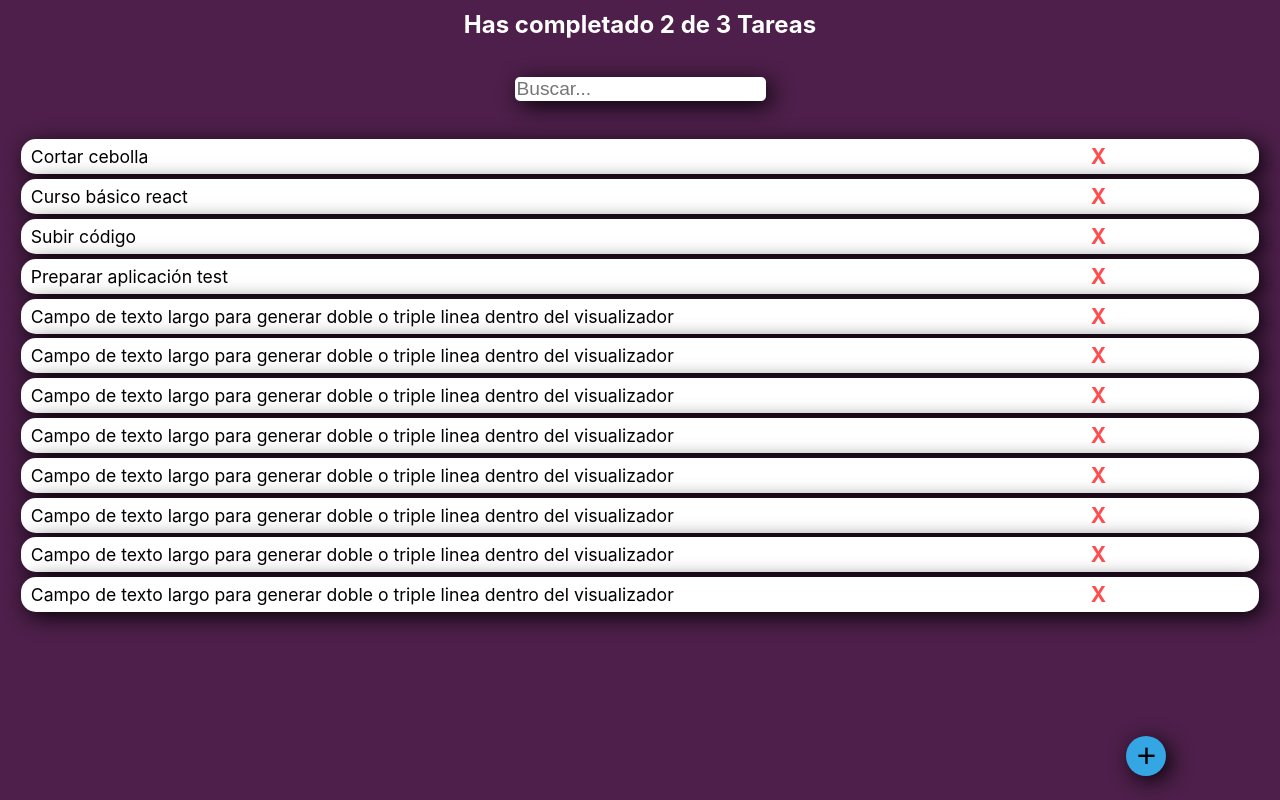
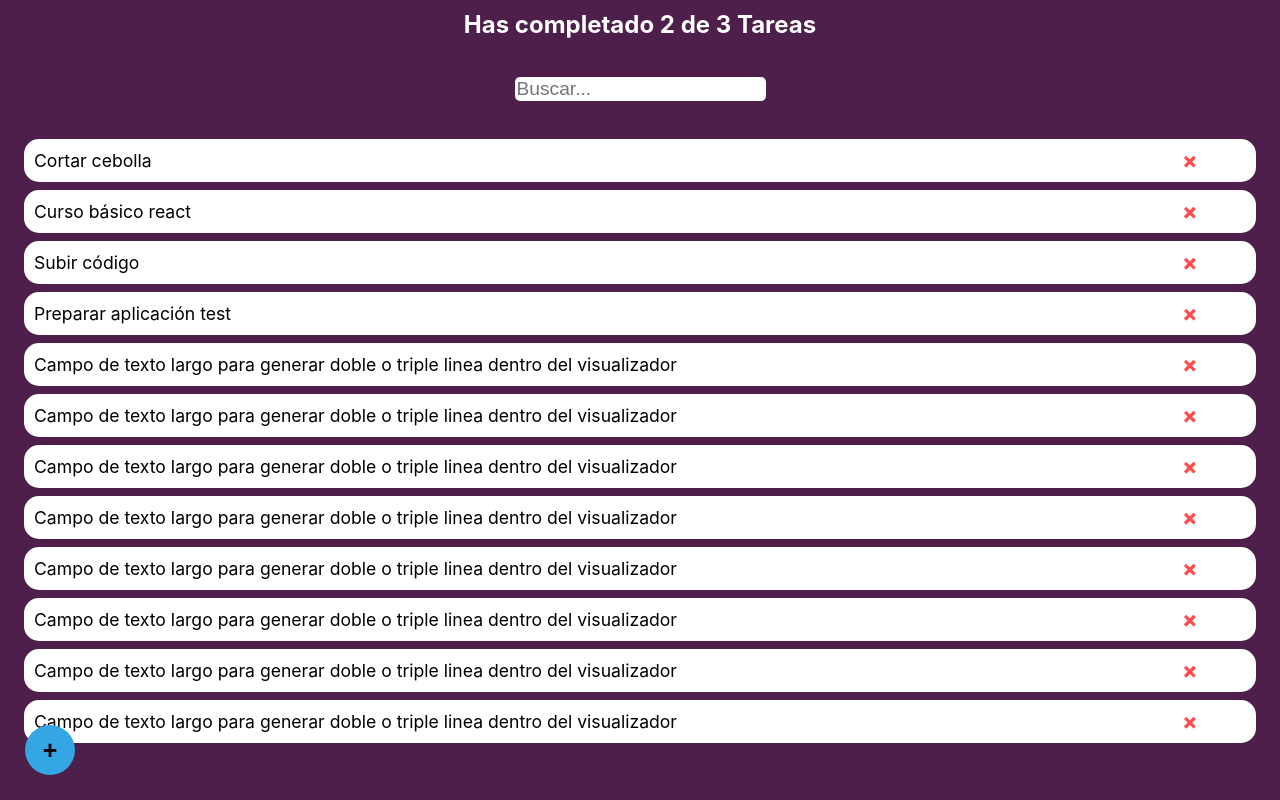
Before and after one commit to Poi9912/todobasicapp, a React (Create React App) app: page / in a window 1280 px wide. Built offline with nearby package versions, Linux system fonts and the light colour scheme.

Commit message:
cambio estilos con animaciones y transformaciones css

```diff
--- a/src/CreateTodoButton.css
+++ b/src/CreateTodoButton.css
@@ -1,23 +1,26 @@
 .create-button{
     position: fixed;
-    display: block;
-    min-width: 3em;
-    min-height: 3em;
-    max-width: 40px;
-    max-height: 40px;
+    display: flex;
+    width: 50px;
+    height: 50px;
     margin: 0;
     padding: 0;
-    top: 92%;
-    left: 88%;
+    bottom: 25px;
+    left: 25px;
     border-radius: 100%;
     background-color: #34a6e3;
     border-style: none;
     border-color: none;
-    -webkit-box-shadow: 5px 5px 22px -1px #000000;
-    box-shadow: 5px 5px 22px -1px #000000;
+    align-items: center;
+    justify-content: center;
+    color: black;
+    font-weight: bold;
+    font-size: 25px;
+    transform:  rotate(0);
+    transition: transform 0.3s ease;
 }
-.create-button p{
-    margin: 0;
-    padding: 0;
-    font-size: 2.5em;
+
+.create-button:hover {
+    transform: rotate(224deg);
+    background-color: #81c1e4;
 }
--- a/src/CreateTodoButton.js
+++ b/src/CreateTodoButton.js
@@ -3,7 +3,7 @@ import './CreateTodoButton.css'
 
 function CreateTodoButton(){
     return(
-        <button className="create-button"><p>+</p></button>
+        <button className="create-button">+</button>
     );
 }
 
--- a/src/TodoItem.css
+++ b/src/TodoItem.css
@@ -1,16 +1,14 @@
 .item{
-    margin: 0.3em;
+    margin: 0.5em;
     padding: 5px auto;
     display: flex;
     background-color: white;
     border-radius: 15px;
     text-decoration: none;
-    -webkit-box-shadow: 5px 5px 22px -1px #000000;
-    box-shadow: 5px 5px 22px -1px #000000;
 }
 .item p{
     margin: 5px 10px 5px 10px;
-    width: 80%;
+    width: 90%;
     display: flex;
     color: black;
     font-size: 1.1em;
@@ -30,6 +28,7 @@
     padding: 0;
     align-items: center;
     justify-content: center;
-    font-size: 1.3em;
+    font-size: 1.7em;
     font-weight: bold;
+    transform: rotate(45deg);
 }
--- a/src/TodoItem.js
+++ b/src/TodoItem.js
@@ -5,7 +5,7 @@ function TodoItem(props){
     return(
         <li className="item">
             <p>{props.text}</p>
-            <span>X</span>
+            <span>+</span>
         </li>
     );
 }
--- a/src/TodoSearch.css
+++ b/src/TodoSearch.css
@@ -7,6 +7,4 @@
     color:#292929;
     border-radius: 5px;
     font-size: 1.2em;
-    -webkit-box-shadow: 5px 5px 22px -1px #000000;
-    box-shadow: 5px 5px 22px -1px #000000;
 }
```
